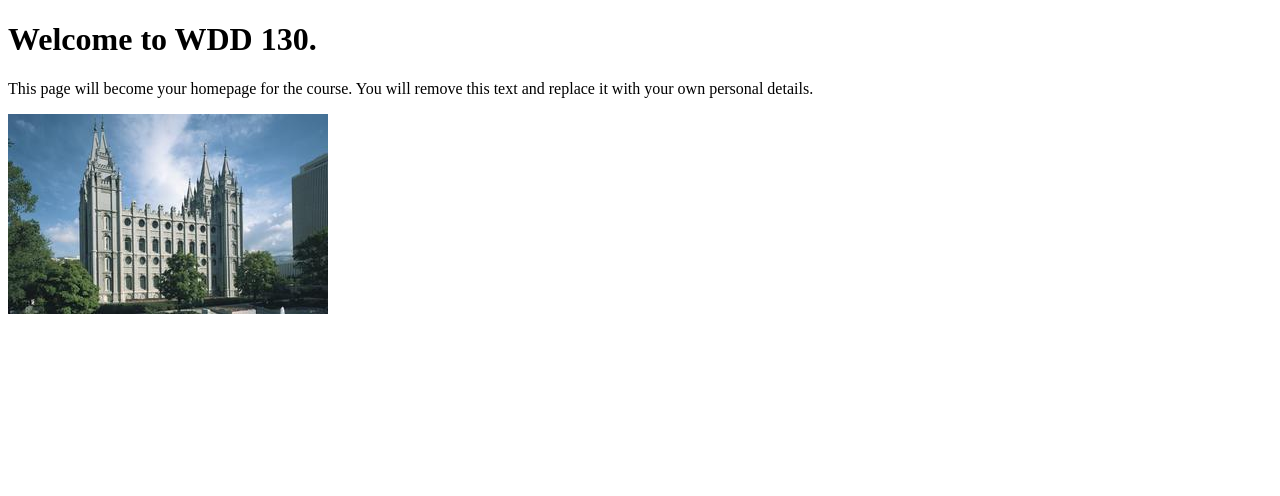
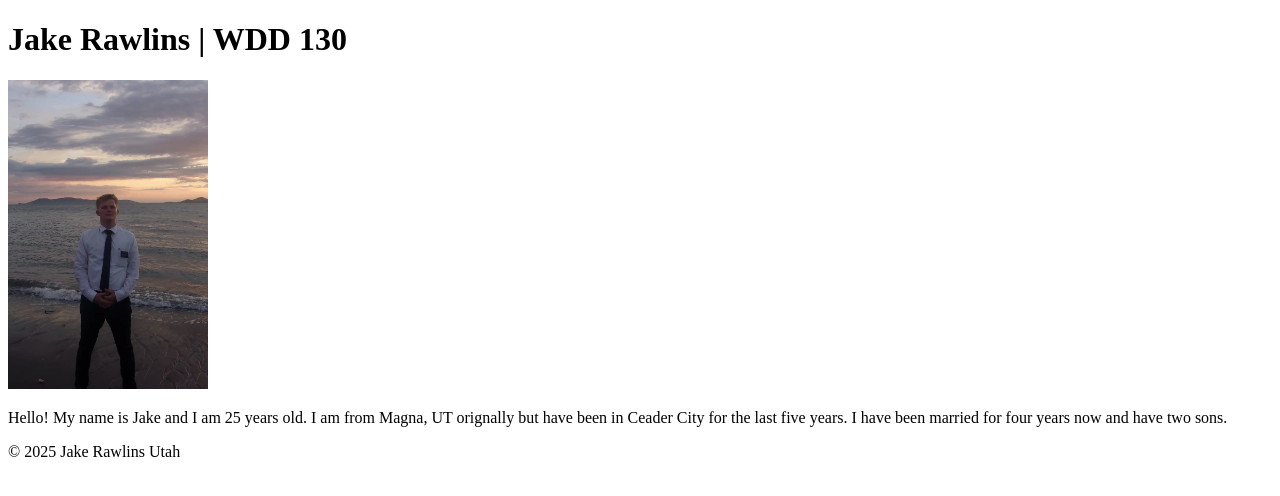
Before and after one commit to jakerawl/wdd130, a plain HTML site: page index.html in a window 1280 px wide. Drawn offline with Linux system fonts and the light colour scheme.

Commit message:
W01 Assignment

```diff
--- a/index.html
+++ b/index.html
@@ -3,12 +3,22 @@
 <head>
     <meta charset="UTF-8">
     <meta name="viewport" content="width=device-width, initial-scale=1.0">
-    <title>WDD 130 | Personal Homepage</title>
+    <title>Jake Rawlins | WDD 130</title>
 </head>
 <body>
-    <h1>Welcome to WDD 130.</h1>
-    <p>This page will become your homepage for the course. You will remove this text and replace it with your own personal details.</p>
+    <header>
 
-    <img src="images/salt-lake-temple.jpg" alt="The Salt Lake Temple.">
+    </header>
+    <main>
+        <h1>Jake Rawlins | WDD 130</h1>
+        <img src="images/profile.webp" alt="profile picture" width="200">
+        <p>Hello! My name is Jake and I am 25 years old. I am from Magna, UT orignally but have been in Ceader City for the last five years.
+            I have been married for four years now and have two sons.
+        </p>
+    </main>
+    <footer>
+        &copy; 2025 Jake Rawlins Utah
+    </footer>
+
 </body>
 </html>
```
Also changed, not shown: images/profile.webp (added).
